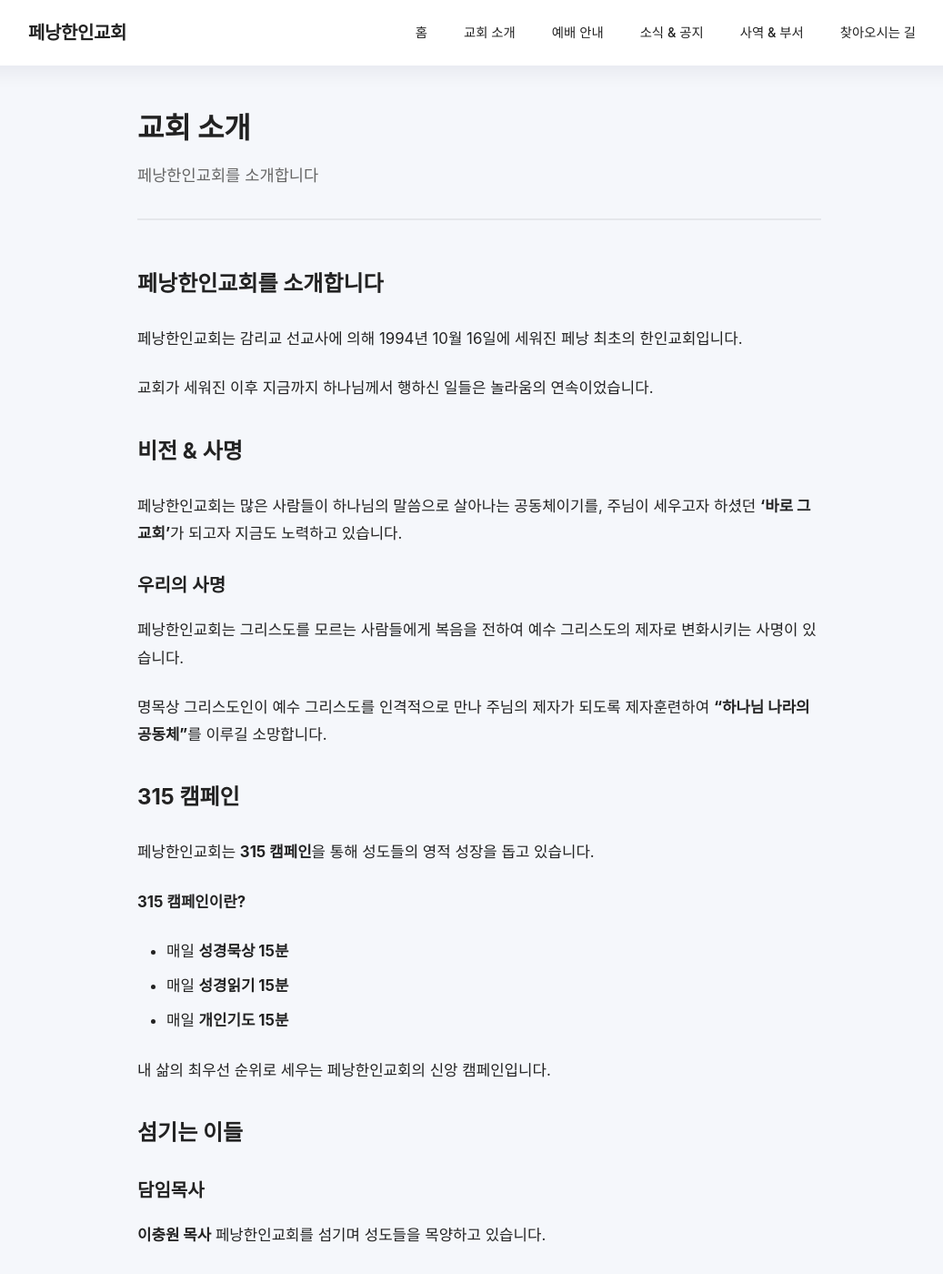
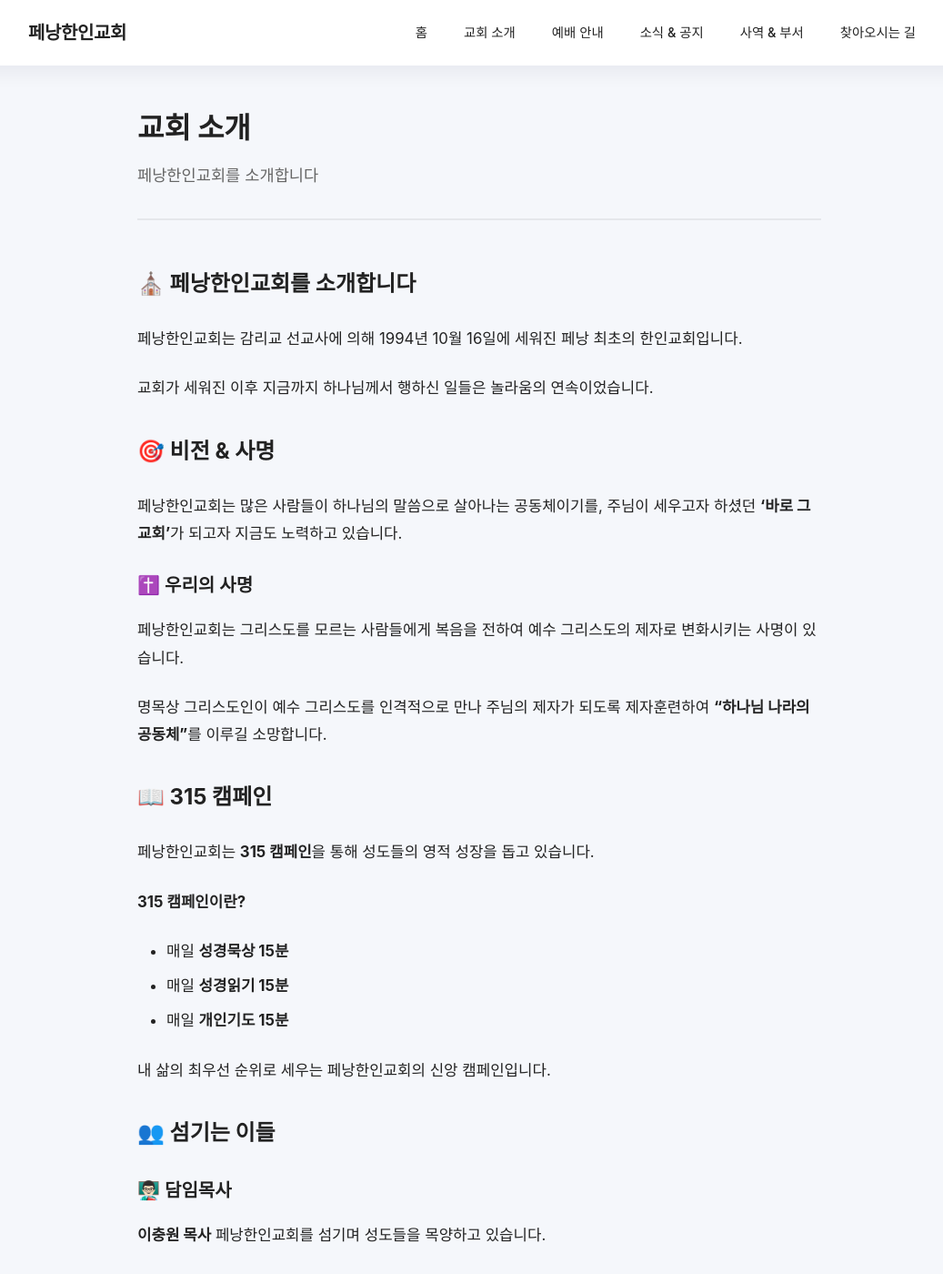
Before and after one commit to penang-korean-church/penang-korean-church.github.io, a Jekyll site: the page built from pages/about.md, in a window 1280 px wide and 1400 px high. Shown: the whole window at 91% size, without its empty margins (113-1150 px from the left). Built offline with Jekyll 4.4.1, drawn with Linux system fonts in a browser that asks for light colours; some of the changed text lies outside the part shown.

Commit message:
feat: 가독성을 위해 이모지 추가

```diff
--- a/pages/about.md
+++ b/pages/about.md
@@ -6,23 +6,23 @@ keywords: "페낭한인교회 소개, 페낭 한인교회 역사, 이충원 목
 last_modified_at: 2025-12-04
 ---
 
-## 페낭한인교회를 소개합니다
+## ⛪ 페낭한인교회를 소개합니다
 
 페낭한인교회는 감리교 선교사에 의해 1994년 10월 16일에 세워진 페낭 최초의 한인교회입니다.
 
 교회가 세워진 이후 지금까지 하나님께서 행하신 일들은 놀라움의 연속이었습니다.
 
-## 비전 & 사명
+## 🎯 비전 & 사명
 
 페낭한인교회는 많은 사람들이 하나님의 말씀으로 살아나는 공동체이기를, 주님이 세우고자 하셨던 **'바로 그 교회'**가 되고자 지금도 노력하고 있습니다.
 
-### 우리의 사명
+### ✝️ 우리의 사명
 
 페낭한인교회는 그리스도를 모르는 사람들에게 복음을 전하여 예수 그리스도의 제자로 변화시키는 사명이 있습니다.
 
 명목상 그리스도인이 예수 그리스도를 인격적으로 만나 주님의 제자가 되도록 제자훈련하여 **"하나님 나라의 공동체"**를 이루길 소망합니다.
 
-## 315 캠페인
+## 📖 315 캠페인
 
 페낭한인교회는 **315 캠페인**을 통해 성도들의 영적 성장을 돕고 있습니다.
 
@@ -33,28 +33,28 @@ last_modified_at: 2025-12-04
 
 내 삶의 최우선 순위로 세우는 페낭한인교회의 신앙 캠페인입니다.
 
-## 섬기는 이들
+## 👥 섬기는 이들
 
-### 담임목사
+### 👨🏻‍🏫 담임목사
 **이충원 목사**
 페낭한인교회를 섬기며 성도들을 목양하고 있습니다.
 
-### 장로
+### 👴🏻 장로
 **홍순남 장로**
 
-### 부서 섬김
+### 🤝 부서 섬김
 
 **어린이부**: 한유림 사모
 **학생부**: 이충원 목사
 **찬양**: 전세계로 간사
 
-## 협력 기관
+## 🤝 협력 기관
 
 페낭한인교회는 다음 기관과 협력하여 사역하고 있습니다:
 
 - **페낭토요한글학교**
 
-## 선교 후원
+## 🌍 선교 후원
 
 - **생명나무**
 - **구약 성경 번역** - 박지원 선교사 (여선교)
```
